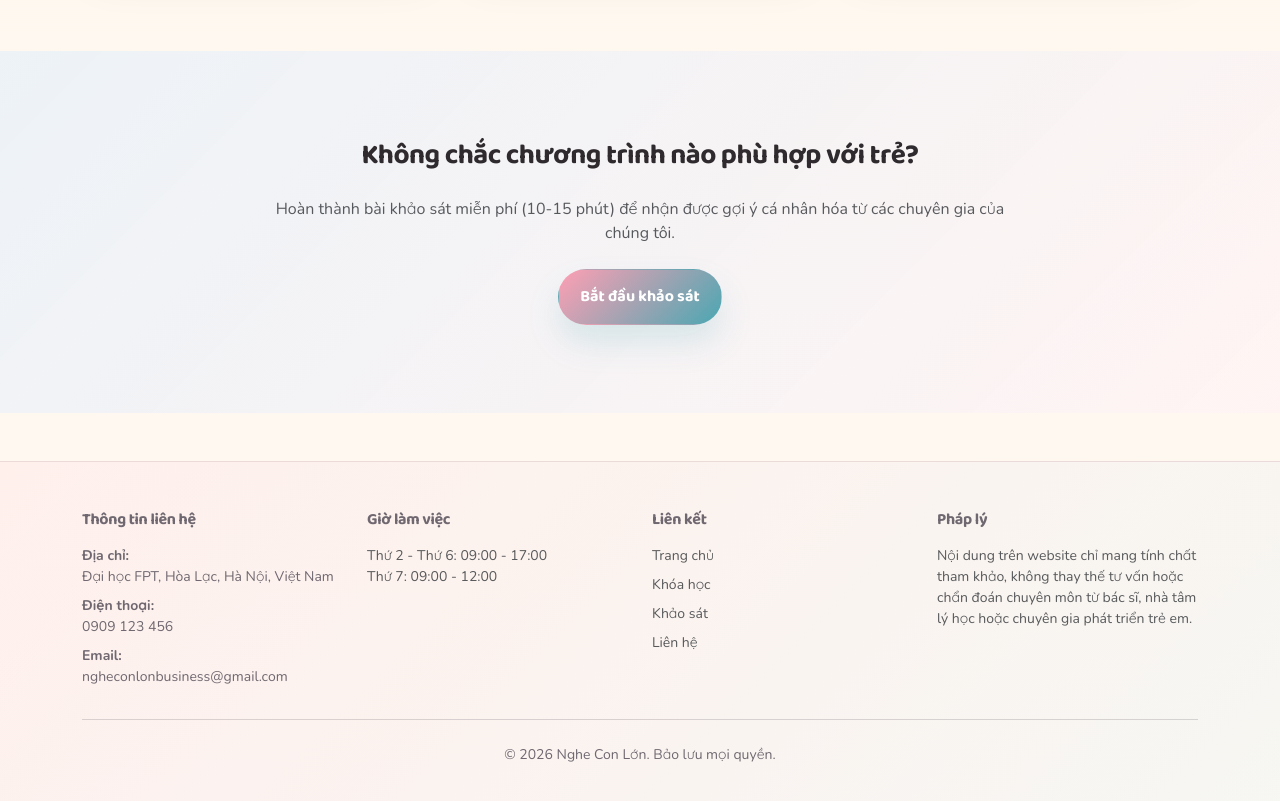
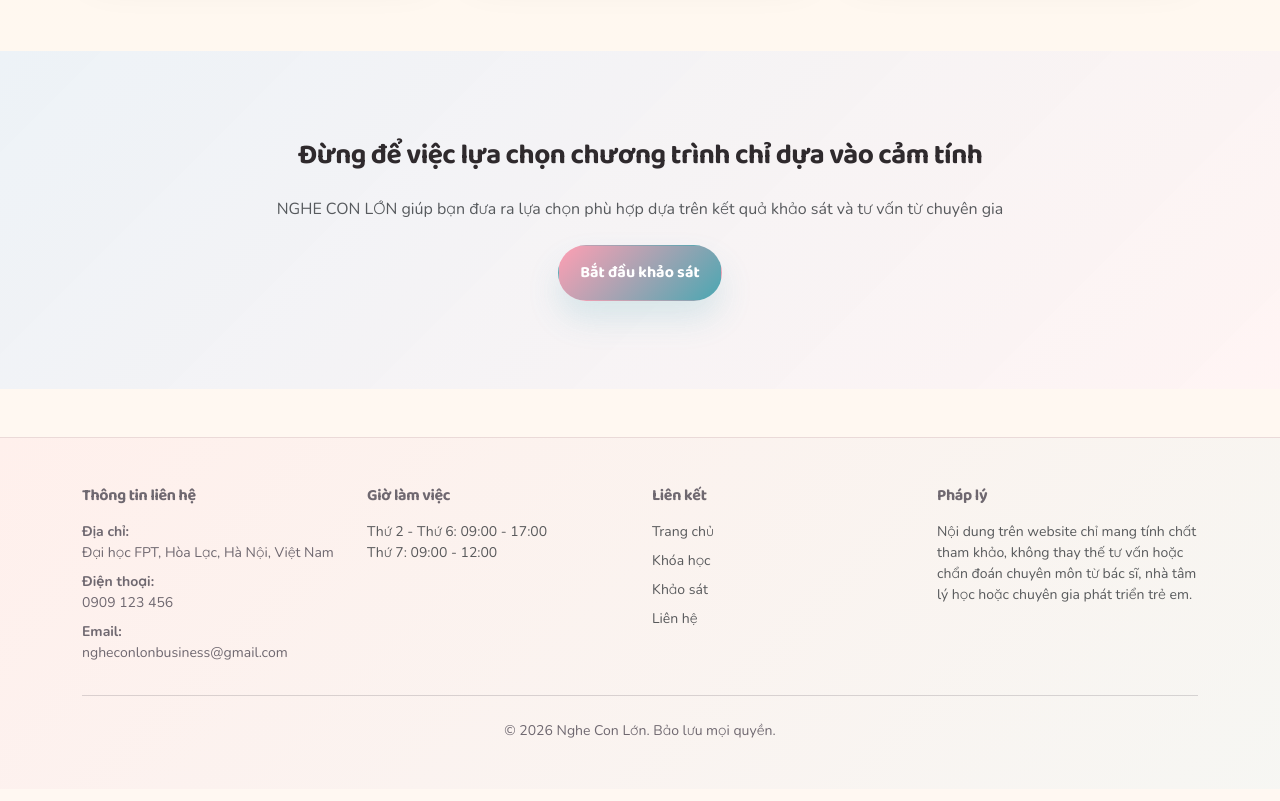
Before and after one commit to TonyTaa/exe-prototype, a React (Vite) app: page /programs in a window 1280 px wide. Shown: the part 2100-2901 px from the top of the page. Built offline with nearby package versions, Linux system fonts and the light colour scheme.

Commit message:
prototype update 15/7/2026

```diff
--- a/src/pages/ContactPage.jsx
+++ b/src/pages/ContactPage.jsx
@@ -237,8 +237,8 @@ function ContactPage() {
           <Card className="border-0 rounded-4 shadow-soft mb-4">
             <Card.Body>
               <p className="text-primary fw-semibold mb-2">Hỗ trợ trực tiếp</p>
-              <h2 className="h4 fw-bold mb-2">Nếu AI không giải quyết được, bạn vẫn có thể liên hệ chuyên gia ngay</h2>
-              <p className="text-muted mb-3">AI của chúng tôi có thể gợi ý nhanh, nhưng nếu bạn cần tư vấn sâu hơn, hãy sử dụng các kênh sau.</p>
+              <h2 className="h4 fw-bold mb-2">Mỗi trẻ là một hành trình riêng, hãy để chuyên gia đồng hành cùng gia đình bạn</h2>
+              <p className="text-muted mb-3">Đội ngũ chuyên gia của Nghe Con Lớn luôn sẵn sàng lắng nghe, giải đáp thắc mắc và đồng hành cùng gia đình trong hành trình phát triển của trẻ</p>
               <div className="d-flex flex-wrap gap-2">
                 <Button as="a" href="/contact" variant="primary">Đăng ký tư vấn</Button>
                 <Button as="a" href={`https://zalo.me/${phoneDigits}`} variant="outline-primary">Chat Zalo</Button>
--- a/src/pages/ProgramsPage.jsx
+++ b/src/pages/ProgramsPage.jsx
@@ -268,11 +268,10 @@ function ProgramsPage() {
           <Row className="justify-content-center text-center">
             <Col lg={8}>
               <h2 className="h3 fw-bold mb-4">
-                Không chắc chương trình nào phù hợp với trẻ?
+                Đừng để việc lựa chọn chương trình chỉ dựa vào cảm tính
               </h2>
               <p className="text-muted mb-4">
-                Hoàn thành bài khảo sát miễn phí (10-15 phút) để nhận được gợi ý cá nhân hóa từ các chuyên gia của chúng tôi.
-              </p>
+                NGHE CON LỚN giúp bạn đưa ra lựa chọn phù hợp dựa trên kết quả khảo sát và tư vấn từ chuyên gia              </p>
               <AppButton as={Link} to="/survey" variant="primary" size="lg">
                 Bắt đầu khảo sát
               </AppButton>
--- a/src/pages/SurveyPage.jsx
+++ b/src/pages/SurveyPage.jsx
@@ -117,8 +117,8 @@ function SurveyPage() {
     <div>
       <PageHero
         eyebrow="Khảo sát đồng hành cùng trẻ"
-        title="Khảo sát để nhận lộ trình phù hợp cho trẻ"
-        description="Khảo sát này là bước đầu nhẹ nhàng để phụ huynh hiểu rõ hơn về những điểm trẻ đang phát triển tốt và những lĩnh vực nên được hỗ trợ thêm."
+        title="Khảo sát hôm nay, đồng hành dài lâu"
+        description="Chỉ với vài phút khảo sát, phụ huynh sẽ có cái nhìn tổng quan về sự phát triển của trẻ và nhận những gợi ý phù hợp với nhu cầu của con"
         actions={[
           <Button key="contact" as={Link} to="/contact" variant="outline-primary">Liên hệ tư vấn</Button>,
         ]}
```
